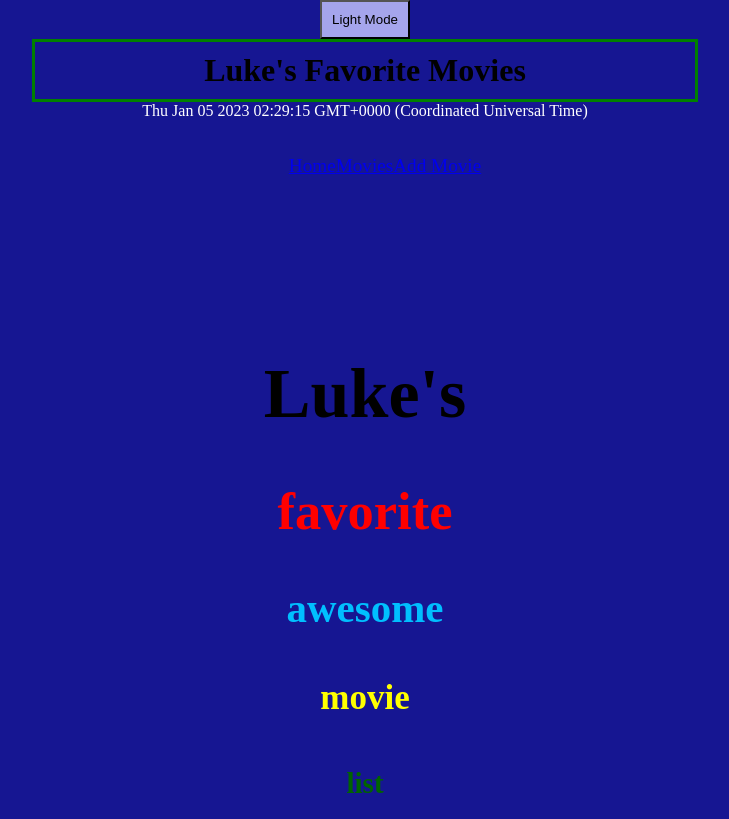
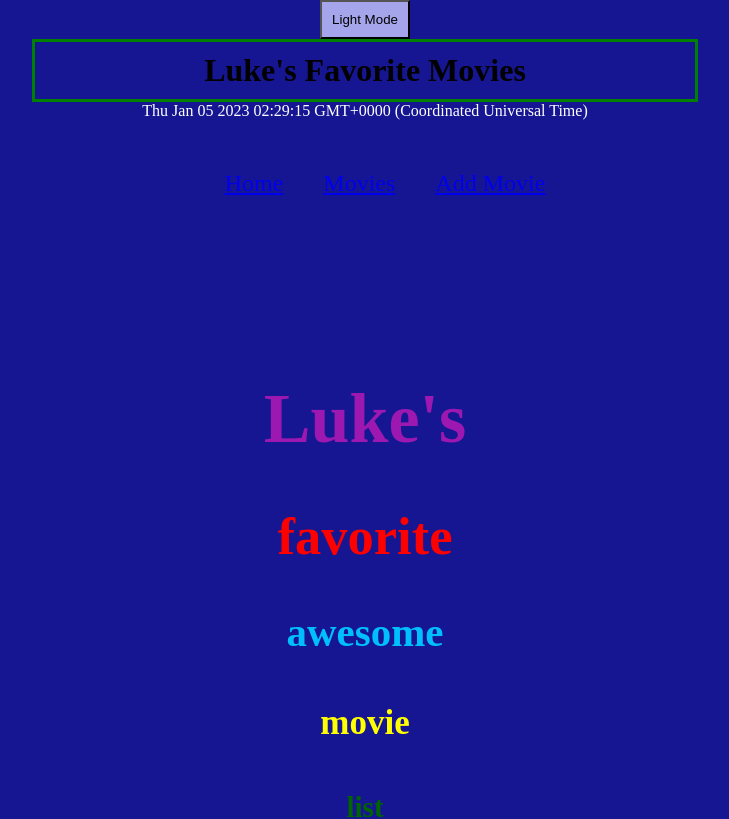
Before and after one commit to Lucas7263/phase-2-project, a React (Create React App) app: page / in a window 1280 px wide. Shown: the top 819 px of the page, without its empty margins (275-1004 px from the left). Built offline with nearby package versions, Linux system fonts and the light colour scheme; no server answers.

Commit message:
Added <ol></ol> tags to the NavBar component for the links to space them out on the page.

```diff
--- a/src/components/Home.js
+++ b/src/components/Home.js
@@ -4,7 +4,7 @@ import React from 'react';
 function Home() {
    return(
     <div className="homepage">
-        <h1>Luke's</h1>
+        <h1 className="luke">Luke's</h1>
         <h2 className="favorite">favorite</h2>
         <h3 className="awesome">awesome</h3>
         <h4 className="Movie">movie</h4>
--- a/src/components/NavBar.js
+++ b/src/components/NavBar.js
@@ -7,11 +7,11 @@ function NavBar() {
         return (
             <div>
                 <nav className='nav'>
-                     <ol>
-                        <NavLink to="/Home">Home</NavLink>
-                        <NavLink  exact to="/MovieList">Movies</NavLink>
-                        <NavLink  to="/AddMovie">Add Movie</NavLink>
-                    </ol>
+                     <ul className="list">
+                        <ol><NavLink to="/Home">Home</NavLink></ol>
+                        <ol><NavLink  exact to="/MovieList">Movies</NavLink></ol>
+                        <ol><NavLink  to="/AddMovie">Add Movie</NavLink></ol>
+                    </ul>
                 </nav>
             </div>
         )
--- a/src/index.css
+++ b/src/index.css
@@ -10,7 +10,7 @@ body {
 }
 
  .App-light {
-    background-color: rgb(51, 159, 163);
+    background-color: rgb(58, 112, 182);
 }
 
 .title {
@@ -26,8 +26,6 @@ body {
     padding: 10px;
     margin: auto;
     display: flex;
-
-
 }
 
 .movie {
@@ -54,36 +52,28 @@ body {
 }
 
 .nav {
-    /* background-color: cornsilk;
-    color: white;
-    text-align: center;
-    display: flex;
-
-    width: 25%;
-    gap: 1rem;
-    padding: 0 1rem; */
-
-    /* background-color: cornsilk; */
-    /* border-bottom: 4px solid black; */
   display: flex;
   margin: 1rem 2rem;
-  text-decoration: none;
-  font-size: 1.2em;
+  font-size: 1.5em;
   justify-content: center;
-  color:  white;
+  transition: 0.1s;
+}
 
-  transition: 0.1s;
+nav .list {
+  display: flex;
+  padding: 10px;
+
 }
 
 nav a:hover,
 nav a:active {
-  color: whitesmoke;
-  border-bottom: 2px solid whitesmoke;
+  color: aqua;
+
 }
 
 nav a.active {
-  background-color: gray;
-  color: white;
+  background-color: rgb(23, 156, 29);
+  color: rgb(160, 63, 82);
 }
 
 .addmovie {
@@ -108,15 +98,7 @@ nav a.active {
 }
 
  .input {
-    /* padding: 12px 20px;
-    margin: 4px 0;
-    width: 250px;
-    display: flex;
-    border: 2px solid rgb(15, 12, 12);
-    border-radius: 4px;
-    box-sizing: border-box; */
-
-    height: 20px;
+  height: 20px;
   flex: 0 0 200px;
   margin-left: 10px;
 
@@ -125,9 +107,13 @@ nav a.active {
   .homepage {
     margin: auto;
     text-align: center;
-    padding: 95px 0;
+    padding: 85px 0;
     font-size: 35px;
 
+  }
+
+  .homepage .luke {
+    color:rgba(182, 25, 182, 0.849)
   }
 
   .homepage .favorite {
```
